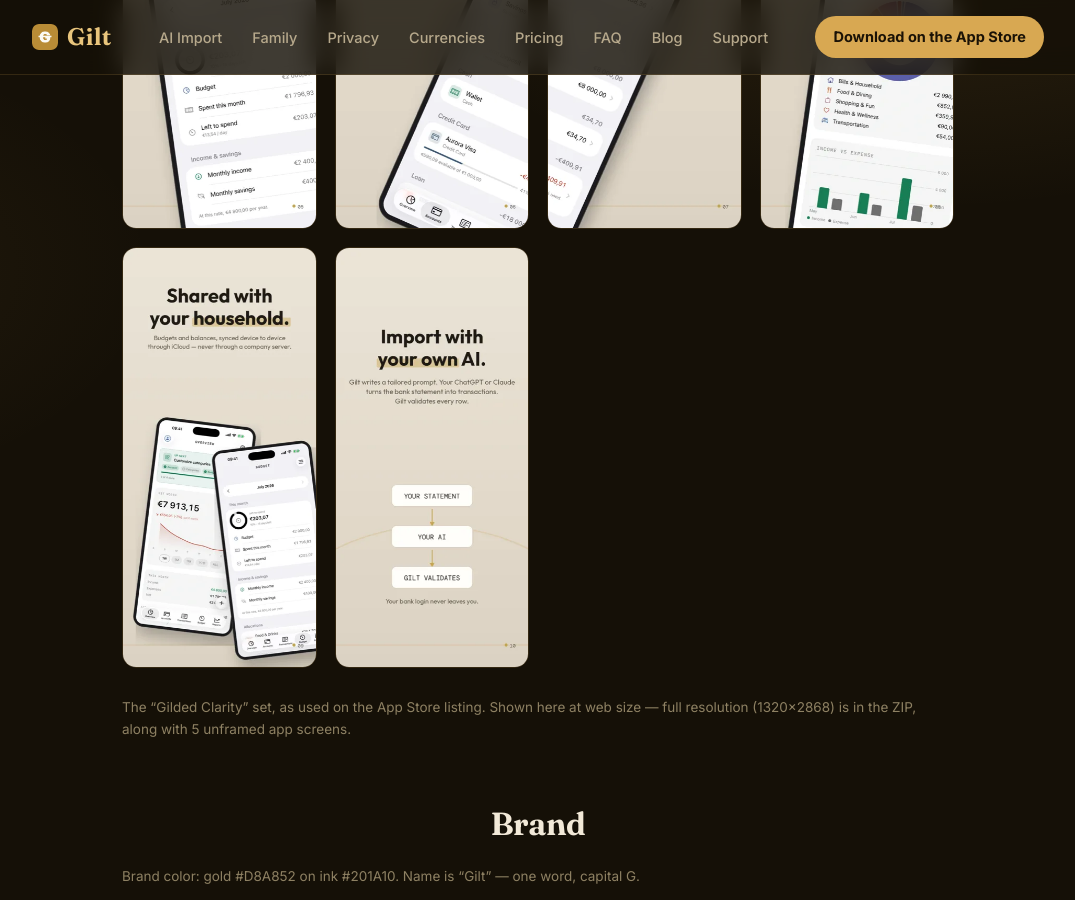
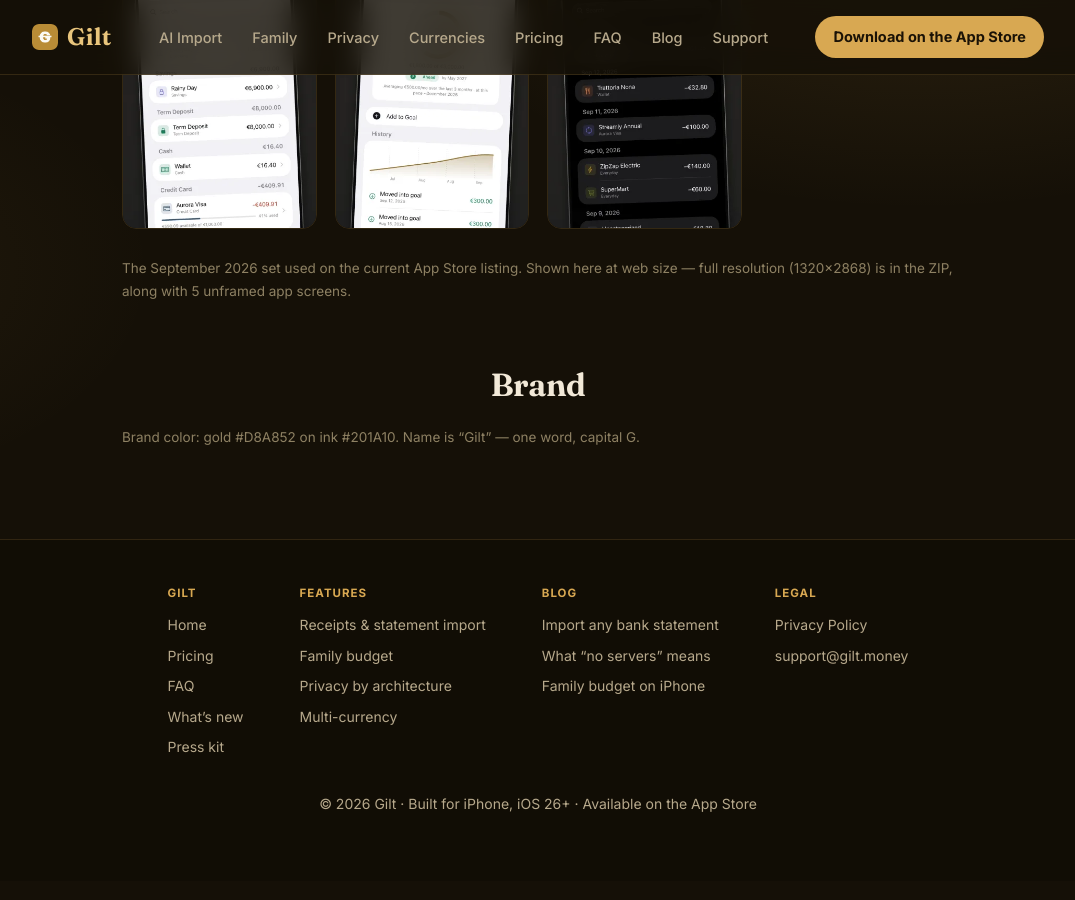
Before and after one commit to harutaristakesyan/gilt-support, a Jekyll site: the page built from press.html, in a window 1280 px wide and 900 px high, scrolled down 2682 px. Shown: the whole window, without its empty margins (102-1177 px from the left). Built offline with Jekyll 4.4.1, drawn with Linux system fonts in a browser that asks for light colours; some of the changed text lies outside the part shown.

Commit message:
fix(marketing): align press kit with live App Store listing

```diff
--- a/index.html
+++ b/index.html
@@ -42,7 +42,7 @@
     <span class="line"><span><em>clearly.</em></span></span>
   </h1>
   <p class="sub hero-in" style="animation-delay:.28s">A finance tracker that lives in your own iCloud. Scroll — and watch it come together.</p>
-  <p class="trial hero-in" style="animation-delay:.4s">Now on the App Store · Free to start · Built for iOS 27</p>
+  <p class="trial hero-in" style="animation-delay:.4s">Now on the App Store · Free to start · iOS 26+</p>
   <div id="phoneGlow"></div>
   <div id="heroPhoneWrap"><img class="phone" id="heroPhone" src="/assets/overview.webp" width="720" height="1565" fetchpriority="high" alt="Gilt overview screen: net worth and monthly cash flow"></div>
   <div id="shards" aria-hidden="true">
--- a/press.html
+++ b/press.html
@@ -42,24 +42,21 @@ breadcrumb:
 <p>Instead of connecting to banks through aggregators or bundling yet another paid chatbot, Gilt made a bet: your iPhone and your iCloud are enough to run your finances, and the AI you already pay for is enough to automate them.</p>
 
 <h2>Download the press kit</h2>
-<p class="center"><a class="btn" href="/assets/press/gilt-press-kit.zip" download>Download full press kit (ZIP, 9 MB)</a></p>
-<p class="note center">Contains this page's copy as <strong>PRESS-KIT.md</strong>, the app icon, all 10 App&nbsp;Store screenshots at full resolution, and 5 unframed app screens for editorial use.<br>
+<p class="center"><a class="btn" href="/assets/press/gilt-press-kit.zip" download>Download full press kit (ZIP)</a></p>
+<p class="note center">Contains this page's copy as <strong>PRESS-KIT.md</strong>, the app icon, all 7 current App&nbsp;Store screenshots at full resolution, and 5 unframed app screens for editorial use.<br>
 App icon on its own: <a href="/assets/press/icon-1024.png">icon-1024.png</a> (1024×1024 PNG).</p>
 
 <h2>Screenshots</h2>
 <div class="shots-grid">
-  <a href="/assets/press/screenshots/01-overview-your-money-clearly.png"><img class="shot-mkt" src="/assets/press/screenshots/01-overview-your-money-clearly.webp" alt="Your money, clearly — Gilt overview screen showing net worth and monthly cash flow" loading="lazy" width="368" height="800"></a>
-  <a href="/assets/press/screenshots/02-three-taps.png"><img class="shot-mkt" src="/assets/press/screenshots/02-three-taps.webp" alt="Adding a transaction in Gilt in three taps" loading="lazy" width="368" height="800"></a>
-  <a href="/assets/press/screenshots/03-spending-in-seconds.png"><img class="shot-mkt" src="/assets/press/screenshots/03-spending-in-seconds.webp" alt="Gilt spending breakdown by category" loading="lazy" width="368" height="800"></a>
-  <a href="/assets/press/screenshots/04-data-not-collected.png"><img class="shot-mkt" src="/assets/press/screenshots/04-data-not-collected.webp" alt="“Data Not Collected” — Gilt's App Store privacy label" loading="lazy" width="368" height="800"></a>
-  <a href="/assets/press/screenshots/05-budgets-real-life.png"><img class="shot-mkt" src="/assets/press/screenshots/05-budgets-real-life.webp" alt="Gilt budgets that match real life" loading="lazy" width="368" height="800"></a>
-  <a href="/assets/press/screenshots/06-every-account.png"><img class="shot-mkt" src="/assets/press/screenshots/06-every-account.webp" alt="Every account in one place in Gilt" loading="lazy" width="368" height="800"></a>
-  <a href="/assets/press/screenshots/07-any-currency.png"><img class="shot-mkt" src="/assets/press/screenshots/07-any-currency.webp" alt="Gilt multi-currency accounts with live exchange rates" loading="lazy" width="368" height="800"></a>
-  <a href="/assets/press/screenshots/08-reports-see-where-it-goes.png"><img class="shot-mkt" src="/assets/press/screenshots/08-reports-see-where-it-goes.webp" alt="Gilt reports — see where your money goes" loading="lazy" width="368" height="800"></a>
-  <a href="/assets/press/screenshots/09-household-sharing.png"><img class="shot-mkt" src="/assets/press/screenshots/09-household-sharing.webp" alt="Gilt household sharing through your own iCloud" loading="lazy" width="368" height="800"></a>
-  <a href="/assets/press/screenshots/10-byo-ai.png"><img class="shot-mkt" src="/assets/press/screenshots/10-byo-ai.webp" alt="Gilt bring-your-own-AI bank statement import" loading="lazy" width="368" height="800"></a>
+  <a href="/assets/press/screenshots/2026-09-14/01-monthly-clarity.png"><img class="shot-mkt" src="/assets/press/screenshots/2026-09-14/01-monthly-clarity.webp" alt="Know what's left this month — Gilt overview" loading="lazy" width="368" height="800"></a>
+  <a href="/assets/press/screenshots/2026-09-14/02-spending.png"><img class="shot-mkt" src="/assets/press/screenshots/2026-09-14/02-spending.webp" alt="See where your money goes — Gilt spending report" loading="lazy" width="368" height="800"></a>
+  <a href="/assets/press/screenshots/2026-09-14/03-budget.png"><img class="shot-mkt" src="/assets/press/screenshots/2026-09-14/03-budget.webp" alt="Plan each category — Gilt budget" loading="lazy" width="368" height="800"></a>
+  <a href="/assets/press/screenshots/2026-09-14/04-family.png"><img class="shot-mkt" src="/assets/press/screenshots/2026-09-14/04-family.webp" alt="Share a household ledger through iCloud — Gilt family" loading="lazy" width="368" height="800"></a>
+  <a href="/assets/press/screenshots/2026-09-14/05-accounts.png"><img class="shot-mkt" src="/assets/press/screenshots/2026-09-14/05-accounts.webp" alt="See every account — Gilt accounts" loading="lazy" width="368" height="800"></a>
+  <a href="/assets/press/screenshots/2026-09-14/06-goals.png"><img class="shot-mkt" src="/assets/press/screenshots/2026-09-14/06-goals.webp" alt="Track savings goals — Gilt goals" loading="lazy" width="368" height="800"></a>
+  <a href="/assets/press/screenshots/2026-09-14/07-transactions.png"><img class="shot-mkt" src="/assets/press/screenshots/2026-09-14/07-transactions.webp" alt="Review transactions — Gilt activity" loading="lazy" width="368" height="800"></a>
 </div>
-<p class="note">The “Gilded Clarity” set, as used on the App Store listing. Shown here at web size — full resolution (1320×2868) is in the ZIP, along with 5 unframed app screens.</p>
+<p class="note">The September 2026 set used on the current App Store listing. Shown here at web size — full resolution (1320×2868) is in the ZIP, along with 5 unframed app screens.</p>
 
 <h2>Brand</h2>
 <p class="note">Brand color: gold #D8A852 on ink #201A10. Name is “Gilt” — one word, capital G.</p>
```
Also changed, not shown: assets/press/PRESS-KIT.md (+5 -5 lines), assets/press/screenshots/2026-09-14/01-monthly-clarity.png (added), assets/press/screenshots/2026-09-14/01-monthly-clarity.webp (added), assets/press/screenshots/2026-09-14/02-spending.png (added), assets/press/screenshots/2026-09-14/02-spending.webp (added), assets/press/screenshots/2026-09-14/03-budget.png (added), assets/press/screenshots/2026-09-14/03-budget.webp (added), assets/press/screenshots/2026-09-14/04-family.webp (added), assets/press/screenshots/2026-09-14/05-accounts.png (added), assets/press/screenshots/2026-09-14/05-accounts.webp (added), assets/press/screenshots/2026-09-14/06-goals.png (added), assets/press/screenshots/2026-09-14/06-goals.webp (added), assets/press/screenshots/2026-09-14/07-transactions.png (added), assets/press/screenshots/2026-09-14/07-transactions.webp (added), 2 other files.
